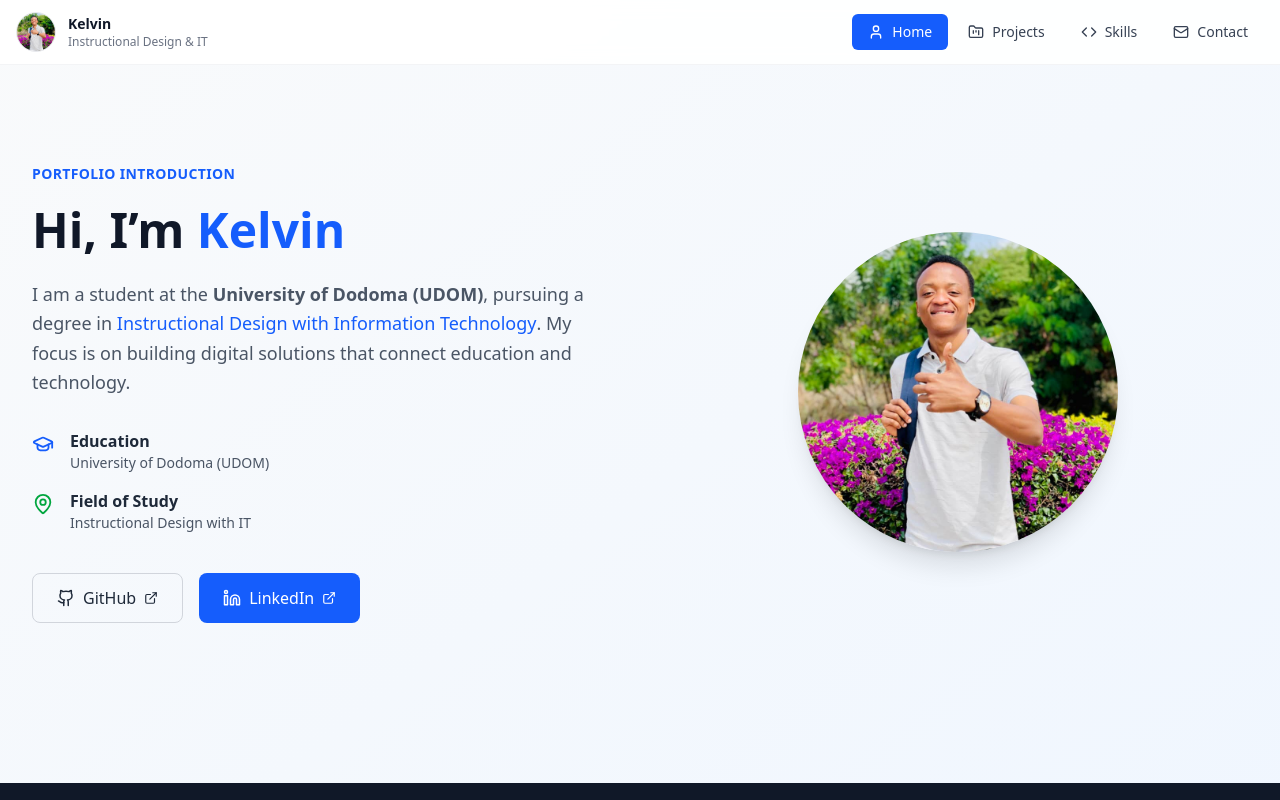
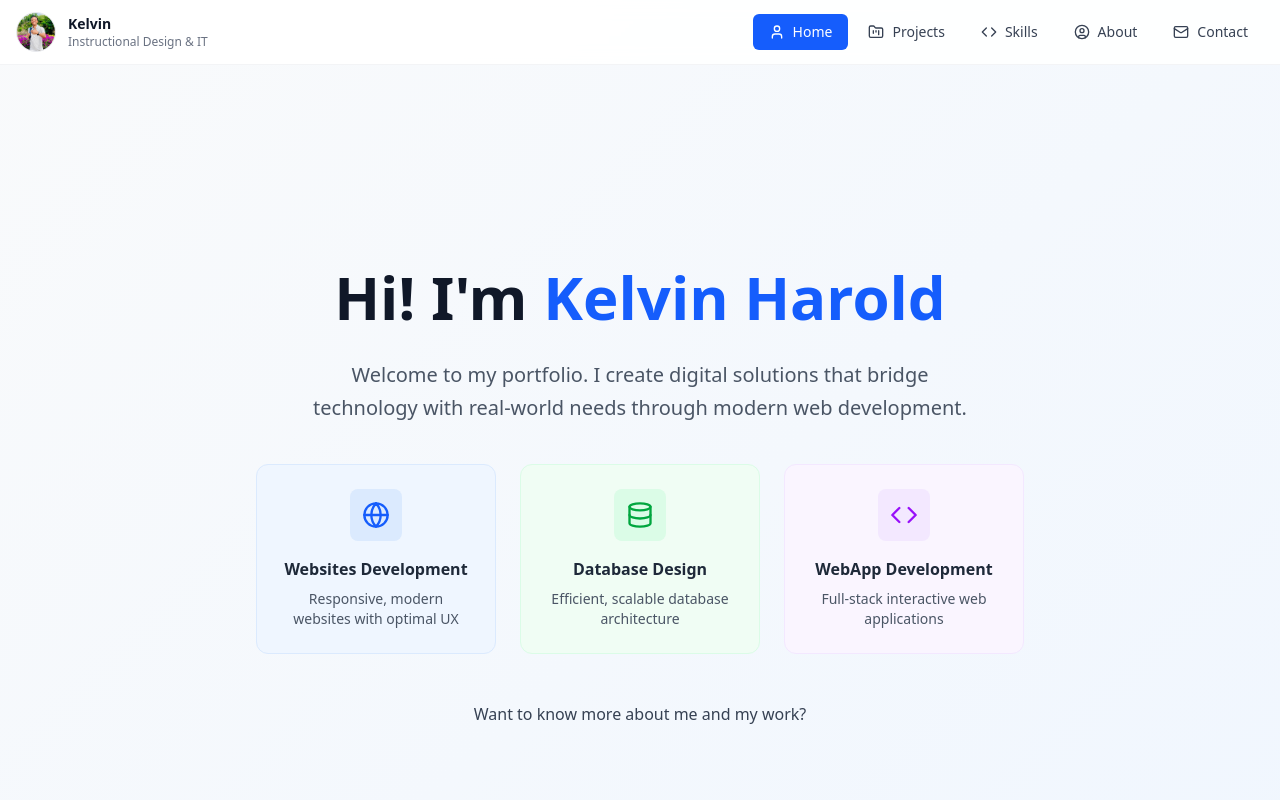
Before and after one commit to KelvinHarold/new_portfolio, a React (Vite) app: page / in a window 1280 px wide. Shown: the top 800 px of the page. Built offline with nearby package versions, Linux system fonts and the light colour scheme.

Commit message:
Updated portfolio design

```diff
--- a/src/App.jsx
+++ b/src/App.jsx
@@ -1,4 +1,3 @@
-// App.jsx
 import { useState } from 'react'
 import Header from './components/Header'
 import Home from './components/Home'
@@ -6,6 +5,7 @@ import Projects from './components/Projects'
 import Skills from './components/Skills'
 import Contact from './components/Contact'
 import Footer from './components/Footer'
+import About from './components/About'
 
 function App() {
   const [activeSection, setActiveSection] = useState('home')
@@ -13,6 +13,7 @@ function App() {
   const renderSection = () => {
     switch(activeSection) {
       case 'home': return <Home />
+      case 'about': return <About />
       case 'projects': return <Projects />
       case 'skills': return <Skills />
       case 'contact': return <Contact />
--- /dev/null
+++ b/src/components/About.jsx
@@ -0,0 +1,86 @@
+// components/About.jsx
+import { GraduationCap, MapPin, Briefcase, Award, Users, Rocket } from 'lucide-react'
+
+const About = () => {
+  return (
+    <section id="about" className="py-16 bg-gray-50">
+      <div className="max-w-6xl mx-auto px-4">
+
+        {/* HEADER */}
+        <div className="text-center mb-12">
+          <h2 className="text-4xl font-bold text-gray-900 mb-4">
+            About Me
+          </h2>
+          <p className="text-gray-600 max-w-2xl mx-auto">
+            Get to know more about my background, education, and what drives my passion for technology
+          </p>
+        </div>
+
+        <div className="grid grid-cols-1 lg:grid-cols-2 gap-12">
+
+          {/* LEFT COLUMN - Personal Info */}
+          <div>
+            <div className="bg-white rounded-2xl p-8 shadow-sm border border-gray-100">
+              <h3 className="text-2xl font-semibold text-gray-800 mb-6">
+                Personal Details
+              </h3>
+
+              <div className="space-y-6">
+                <div className="flex items-start gap-4">
+                  <div className="p-3 rounded-lg bg-blue-50">
+                    <GraduationCap className="text-blue-600" size={24} />
+                  </div>
+                  <div>
+                    <h4 className="font-medium text-gray-800 mb-1">Education</h4>
+                    <p className="text-gray-600">
+                      Bachelor's in Instructional Design with Information Technology
+                    </p>
+                    <p className="text-blue-600 font-medium">
+                      University of Dodoma (UDOM)
+                    </p>
+                  </div>
+                </div>
+
+                <div className="flex items-start gap-4">
+                  <div className="p-3 rounded-lg bg-green-50">
+                    <MapPin className="text-green-600" size={24} />
+                  </div>
+                  <div>
+                    <h4 className="font-medium text-gray-800 mb-1">Location</h4>
+                    <p className="text-gray-600">
+                      Based in Dodoma, Tanzania
+                    </p>
+                    <p className="text-gray-500 text-sm">
+                      Available for remote work and collaborations
+                    </p>
+                  </div>
+                </div>
+
+                <div className="flex items-start gap-4">
+                  <div className="p-3 rounded-lg bg-purple-50">
+                    <Briefcase className="text-purple-600" size={24} />
+                  </div>
+                  <div>
+                    <h4 className="font-medium text-gray-800 mb-1">Current Focus</h4>
+                    <p className="text-gray-600">
+                      Full-Stack Web Development & Database Systems
+                    </p>
+                    <p className="text-gray-500 text-sm">
+                      Specializing in modern JavaScript frameworks and cloud technologies
+                    </p>
+                  </div>
+                </div>
+              </div>
+            </div>
+
+
+          </div>
+
+
+        </div>
+      </div>
+    </section>
+  )
+}
+
+export default About
--- a/src/components/Header.jsx
+++ b/src/components/Header.jsx
@@ -1,6 +1,6 @@
 // components/Header.jsx
 import { useState } from 'react'
-import { Menu, X, User, FolderKanban, Code, Mail } from 'lucide-react'
+import { Menu, X, User, FolderKanban, Code, Mail, UserCircle } from 'lucide-react'
 
 const Header = ({ activeSection, setActiveSection }) => {
   const [isMenuOpen, setIsMenuOpen] = useState(false)
@@ -9,6 +9,7 @@ const Header = ({ activeSection, setActiveSection }) => {
     { id: 'home', label: 'Home', icon: <User size={16} /> },
     { id: 'projects', label: 'Projects', icon: <FolderKanban size={16} /> },
     { id: 'skills', label: 'Skills', icon: <Code size={16} /> },
+        { id: 'about', label: 'About', icon: <UserCircle size={16} /> },
     { id: 'contact', label: 'Contact', icon: <Mail size={16} /> },
   ]
 
--- a/src/components/Home.jsx
+++ b/src/components/Home.jsx
@@ -1,96 +1,77 @@
 // components/Home.jsx
-import { GraduationCap, MapPin, ExternalLink, Github, Linkedin } from 'lucide-react'
+import { Code, Database, Globe, ChevronRight } from 'lucide-react'
 
 const Home = () => {
   return (
-    <section className="py-16">
-      <div className="max-w-7xl mx-auto px-4">
-        <div className="grid md:grid-cols-2 gap-14 items-center">
+    <section className="min-h-screen flex items-center justify-center py-16">
+      <div className="max-w-4xl mx-auto px-4">
+        <div className="text-center">
 
-          {/* LEFT CONTENT */}
+          {/* WELCOME SECTION */}
           <div>
-            <span className="inline-block mb-4 text-sm font-semibold tracking-wide text-blue-600 uppercase">
-              Portfolio Introduction
-            </span>
-
-            <h1 className="text-4xl md:text-5xl font-bold text-gray-900 leading-tight mb-5">
-              Hi, I’m{' '}
-              <span className="text-blue-600">Kelvin</span>
+            <h1 className="text-5xl md:text-6xl font-bold text-gray-900 leading-tight mb-6">
+              Hi! I'm{' '}
+              <span className="text-blue-600">Kelvin Harold</span>
             </h1>
 
-            <p className="text-lg text-gray-600 leading-relaxed mb-8 max-w-xl">
-              I am a student at the <strong>University of Dodoma (UDOM)</strong>,
-              pursuing a degree in{' '}
-              <span className="text-blue-600 font-medium">
-                Instructional Design with Information Technology
-              </span>.
-              My focus is on building digital solutions that connect education and technology.
+            <p className="text-xl text-gray-600 leading-relaxed mb-10 max-w-2xl mx-auto">
+              Welcome to my portfolio. I create digital solutions that bridge technology
+              with real-world needs through modern web development.
             </p>
 
-            {/* INFO CARDS */}
-            <div className="space-y-4 mb-10">
-              <div className="flex items-start gap-4">
-                <GraduationCap className="text-blue-600 mt-1" size={22} />
-                <div>
-                  <h3 className="font-semibold text-gray-800">
-                    Education
+            {/* SERVICES SUMMARY */}
+            <div className="grid grid-cols-1 md:grid-cols-3 gap-6 mb-12 max-w-3xl mx-auto">
+              <div className="flex flex-col items-center gap-4 p-6 rounded-xl bg-blue-50 border border-blue-100 hover:shadow-md transition">
+                <div className="p-3 rounded-lg bg-blue-100">
+                  <Globe className="text-blue-600" size={28} />
+                </div>
+                <div className="text-center">
+                  <h3 className="font-semibold text-gray-800 mb-2">
+                    Websites Development
                   </h3>
                   <p className="text-gray-600 text-sm">
-                    University of Dodoma (UDOM)
+                    Responsive, modern websites with optimal UX
                   </p>
                 </div>
               </div>
 
-              <div className="flex items-start gap-4">
-                <MapPin className="text-green-600 mt-1" size={22} />
-                <div>
-                  <h3 className="font-semibold text-gray-800">
-                    Field of Study
+              <div className="flex flex-col items-center gap-4 p-6 rounded-xl bg-green-50 border border-green-100 hover:shadow-md transition">
+                <div className="p-3 rounded-lg bg-green-100">
+                  <Database className="text-green-600" size={28} />
+                </div>
+                <div className="text-center">
+                  <h3 className="font-semibold text-gray-800 mb-2">
+                    Database Design
                   </h3>
                   <p className="text-gray-600 text-sm">
-                    Instructional Design with IT
+                    Efficient, scalable database architecture
+                  </p>
+                </div>
+              </div>
+
+              <div className="flex flex-col items-center gap-4 p-6 rounded-xl bg-purple-50 border border-purple-100 hover:shadow-md transition">
+                <div className="p-3 rounded-lg bg-purple-100">
+                  <Code className="text-purple-600" size={28} />
+                </div>
+                <div className="text-center">
+                  <h3 className="font-semibold text-gray-800 mb-2">
+                    WebApp Development
+                  </h3>
+                  <p className="text-gray-600 text-sm">
+                    Full-stack interactive web applications
                   </p>
                 </div>
               </div>
             </div>
 
-            {/* ACTION BUTTONS */}
-            <div className="flex gap-4">
-              <a
-                href="https://github.com"
-                target="_blank"
-                rel="noopener noreferrer"
-                className="inline-flex items-center gap-2 px-6 py-3 rounded-lg border border-gray-300 text-gray-800 hover:bg-gray-100 transition"
-              >
-                <Github size={18} />
-                GitHub
-                <ExternalLink size={14} />
-              </a>
+            {/* CTA */}
+            <div className="flex flex-col items-center gap-4">
+              <p className="text-gray-700 mb-2">
+                Want to know more about me and my work?
+              </p>
 
-              <a
-                href="https://linkedin.com"
-                target="_blank"
-                rel="noopener noreferrer"
-                className="inline-flex items-center gap-2 px-6 py-3 rounded-lg bg-blue-600 text-white hover:bg-blue-700 transition"
-              >
-                <Linkedin size={18} />
-                LinkedIn
-                <ExternalLink size={14} />
-              </a>
             </div>
-          </div>
 
-          {/* RIGHT IMAGE */}
-          <div className="flex justify-center">
-            <div className="relative">
-              <div className="w-72 h-72 md:w-80 md:h-80 rounded-full overflow-hidden shadow-xl">
-                <img
-                   src="/image.jpeg"
-                  alt="Kelvin"
-                  className="w-full h-full object-cover"
-                />
-              </div>
-            </div>
           </div>
 
         </div>
```
Also changed, not shown: src/components/Contact.jsx (+136 -44 lines), src/components/Projects.jsx (+50 -13 lines), public/logo.jpg (deleted), 1 other file (tests, documents, lock files or other folders).
